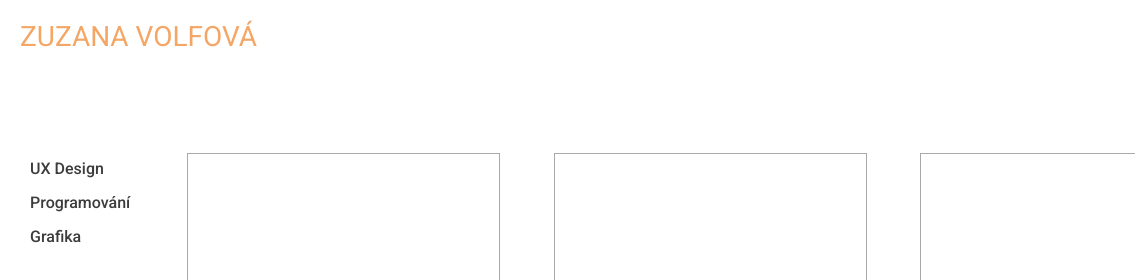
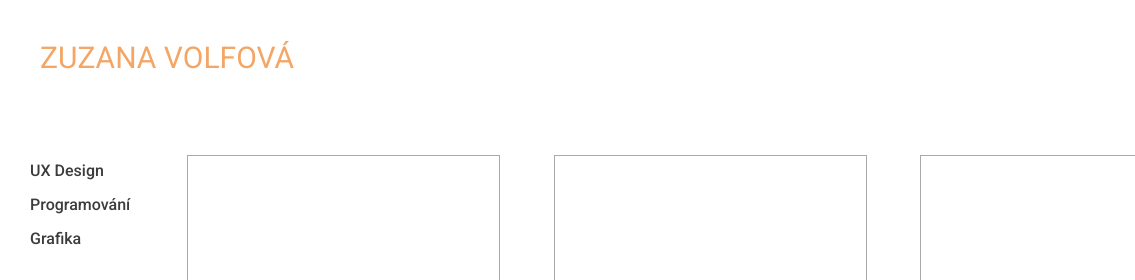
Before and after one commit to zuzanavolfova/zuzana-volfova, an Eleventy site: page index.html in a window 1280 px wide. Shown: the top 280 px of the page, 0-1135 px from the left. Built offline with nearby package versions, Linux system fonts and the light colour scheme; Eleventy itself is replaced by a stand-in of ours; files that its build step writes are made by us from their sources.

Commit message:
edit logo style

```diff
--- a/scss/layout/_header.scss
+++ b/scss/layout/_header.scss
@@ -5,10 +5,10 @@
     &__title {
         color: colors.$color-primary;
         text-transform: uppercase;
-        font-size: 28px;
+        font-size: 30px;
         font-weight: 400;
         margin: 0 auto;
-        padding: 20px;
+        margin: 40px;
     }
     @include mixins.desktop {
         grid-area: logo;
```
Also changed, not shown: css/style.css, 3 other files.
